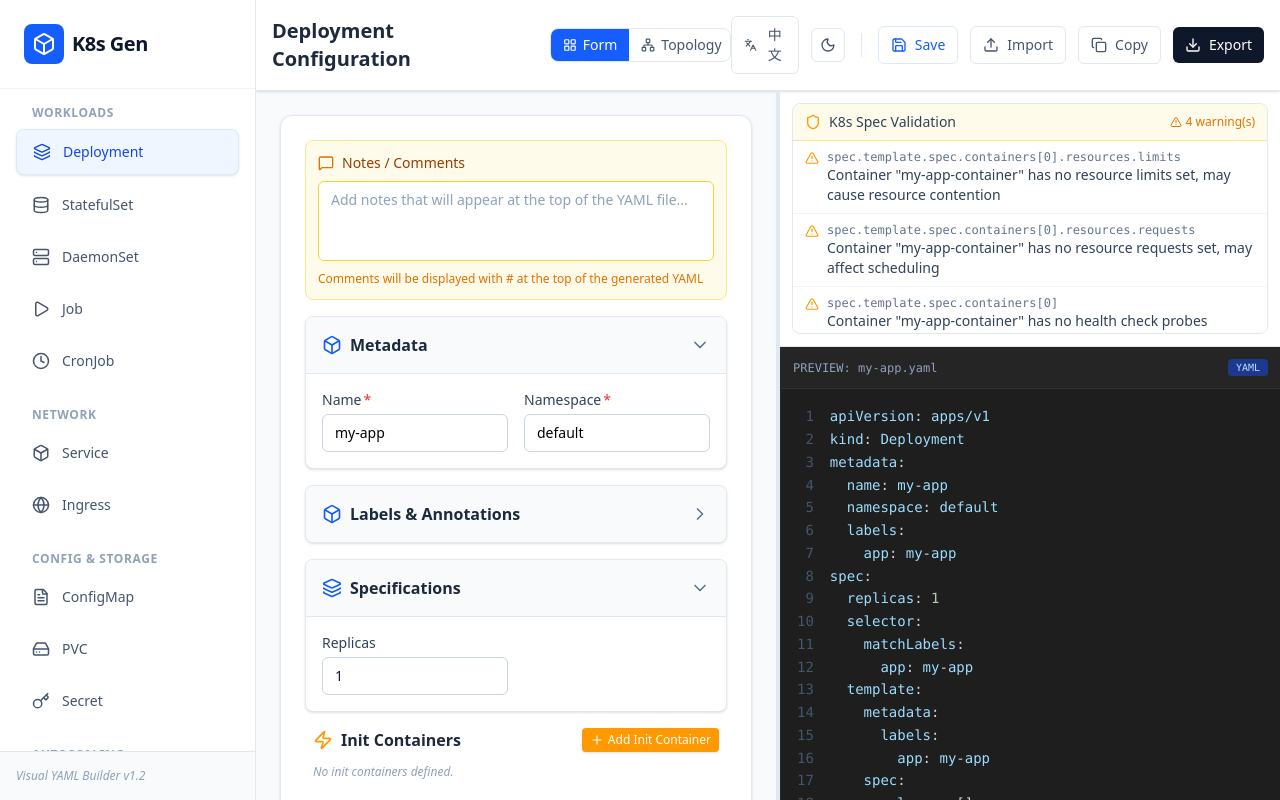
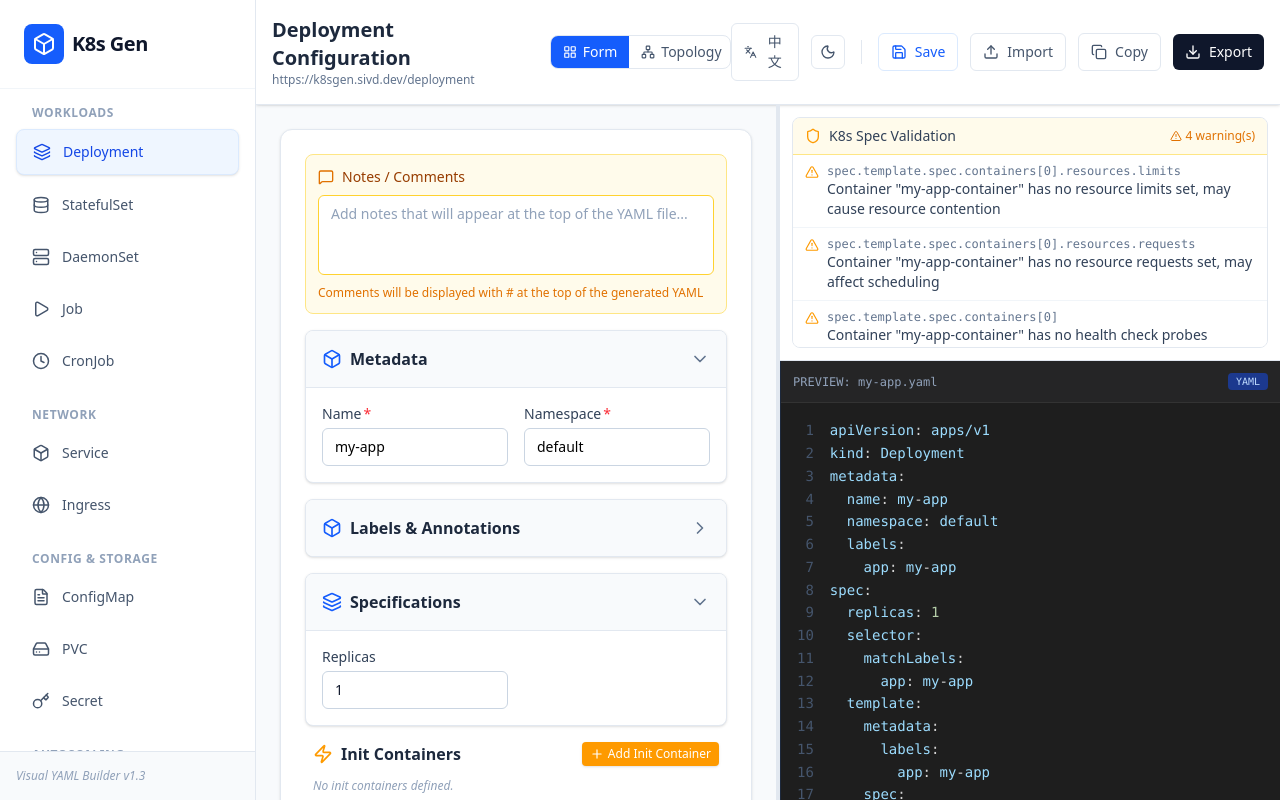
Before and after one commit to sivdead/k8s-yaml-visualizer-generator, a React (Vite) app: page /deployment in a window 1280 px wide. Built offline with nearby package versions, Linux system fonts and the light colour scheme.

Commit message:
feat(seo): implement client-side routing and dynamic metadata

```diff
--- a/package.json
+++ b/package.json
@@ -17,6 +17,8 @@
     "prism-react-renderer": "^2.3.1",
     "react": "^19.2.3",
     "react-dom": "^19.2.3",
+    "react-helmet-async": "^2.0.5",
+    "react-router-dom": "^7.13.0",
     "zod": "^4.3.5"
   },
   "devDependencies": {
--- a/src/App.tsx
+++ b/src/App.tsx
@@ -1,5 +1,7 @@
 
 import React, { useState, useEffect, useCallback } from 'react';
+import { Routes, Route, Navigate, useNavigate, useParams, useLocation, Link, NavLink } from 'react-router-dom';
+import { Helmet } from 'react-helmet-async';
 import { toYaml, downloadYaml, parseYaml } from './services/yamlUtils';
 import { defaultDeployment, defaultService, defaultConfigMap, defaultIngress, defaultPVC, defaultSecret, defaultCronJob, defaultJob, defaultDaemonSet, defaultStatefulSet, defaultHPA } from './services/templates';
 import { ResourceType, K8sResource } from './types';
@@ -23,6 +25,7 @@ import { ToastContainer } from './components/ToastContainer';
 import { TopologyView } from './components/topology';
 import { LanguageProvider, useLanguage } from './contexts/LanguageContext';
 import { AppContextProvider, useTheme, useToast } from './contexts/AppContext';
+import { Analytics } from '@vercel/analytics/react';
 import {
   Box,
   Layers,
@@ -60,12 +63,81 @@ interface SavedConfig {
 
 const STORAGE_KEY = 'k8s_generator_saved_configs';
 
+const VALID_TYPES: ResourceType[] = [
+  'deployment', 'service', 'configmap', 'ingress', 'pvc', 'secret',
+  'cronjob', 'job', 'daemonset', 'statefulset', 'hpa'
+];
+
+// Helper to get default data by type
+const getDefaultData = (type: ResourceType): K8sResource => {
+  switch (type) {
+    case 'deployment': return JSON.parse(JSON.stringify(defaultDeployment));
+    case 'service': return JSON.parse(JSON.stringify(defaultService));
+    case 'configmap': return JSON.parse(JSON.stringify(defaultConfigMap));
+    case 'ingress': return JSON.parse(JSON.stringify(defaultIngress));
+    case 'pvc': return JSON.parse(JSON.stringify(defaultPVC));
+    case 'secret': return JSON.parse(JSON.stringify(defaultSecret));
+    case 'cronjob': return JSON.parse(JSON.stringify(defaultCronJob));
+    case 'job': return JSON.parse(JSON.stringify(defaultJob));
+    case 'daemonset': return JSON.parse(JSON.stringify(defaultDaemonSet));
+    case 'statefulset': return JSON.parse(JSON.stringify(defaultStatefulSet));
+    case 'hpa': return JSON.parse(JSON.stringify(defaultHPA));
+    default: return JSON.parse(JSON.stringify(defaultDeployment));
+  }
+};
+
+const SeoHead = ({ type }: { type: ResourceType }) => {
+  const titles: Record<ResourceType, string> = {
+    deployment: 'Kubernetes Deployment YAML Generator',
+    service: 'Kubernetes Service YAML Generator',
+    configmap: 'Kubernetes ConfigMap Generator',
+    ingress: 'Kubernetes Ingress YAML Builder',
+    pvc: 'PersistentVolumeClaim (PVC) Generator',
+    secret: 'Kubernetes Secret YAML Generator',
+    cronjob: 'Kubernetes CronJob Scheduler Generator',
+    job: 'Kubernetes Job YAML Generator',
+    daemonset: 'Kubernetes DaemonSet Visual Builder',
+    statefulset: 'Kubernetes StatefulSet Generator',
+    hpa: 'HorizontalPodAutoscaler (HPA) Generator'
+  };
+
+  const descriptions: Record<ResourceType, string> = {
+    deployment: 'Create Kubernetes Deployment manifests instantly. Configure replicas, containers, probes, and labels visually.',
+    service: 'Generate K8s Service YAMLs. Support for ClusterIP, NodePort, LoadBalancer, and Headless services.',
+    configmap: 'Easily build ConfigMaps for your applications. Add key-value pairs and generate valid YAML.',
+    ingress: 'Visual Ingress builder. Configure paths, backends, and TLS settings for Nginx or Traefik.',
+    pvc: 'Generate PersistentVolumeClaim manifests. Specify storage classes, access modes, and size.',
+    secret: 'Securely generate Kubernetes Secrets (Opaque, Docker Registry) without base64 manual encoding.',
+    cronjob: 'Schedule tasks with K8s CronJob generator. Set cron schedules and job templates easily.',
+    job: 'Create one-off Kubernetes Jobs. Configure backoff limits, parallelism, and completions.',
+    daemonset: 'Build DaemonSet manifests to run pods on every node. Perfect for logging and monitoring agents.',
+    statefulset: 'Generate StatefulSet YAMLs for stateful applications. Configure volume claim templates.',
+    hpa: 'Configure HorizontalPodAutoscaler to automatically scale your pods based on CPU/Memory usage.'
+  };
+
+  return (
+    <Helmet>
+      <title>{titles[type] || 'K8s YAML Generator'}</title>
+      <meta name="description" content={descriptions[type] || 'Free online tool to generate Kubernetes YAML manifests instantly.'} />
+      <link rel="canonical" href={`https://k8sgen.sivd.dev/${type}`} />
+    </Helmet>
+  );
+};
+
 const AppContent = () => {
   const { t, language, setLanguage } = useLanguage();
   const { isDark, toggleTheme } = useTheme();
   const { addToast } = useToast();
-  const [resourceType, setResourceType] = useState<ResourceType>('deployment');
-  const [formData, setFormData] = useState<K8sResource>(defaultDeployment);
+
+  const navigate = useNavigate();
+  const location = useLocation();
+  const { type } = useParams<{ type: string }>();
+
+  // Validate type from URL or default to deployment
+  const resourceType = (VALID_TYPES.includes(type as ResourceType) ? type : 'deployment') as ResourceType;
+
+  // Form State
+  const [formData, setFormData] = useState<K8sResource>(() => getDefaultData(resourceType));
   const [yamlOutput, setYamlOutput] = useState('');
   const [copied, setCopied] = useState(false);
   const [savedConfigs, setSavedConfigs] = useState<SavedConfig[]>([]);
@@ -95,19 +167,36 @@ const AppContent = () => {
     setIsConfigsLoaded(true);
   }, []);
 
-  // Sync saved configs to localStorage (only after initial load)
+  // Sync saved configs to localStorage
   useEffect(() => {
     if (isConfigsLoaded) {
       localStorage.setItem(STORAGE_KEY, JSON.stringify(savedConfigs));
     }
   }, [savedConfigs, isConfigsLoaded]);
 
+  // Handle Route Changes & Data Loading
+  useEffect(() => {
+    if (location.state && location.state.loadFromConfig && location.state.data) {
+      // Logic for loading a saved config
+      setFormData(location.state.data);
+      if (location.state.name) setConfigName(location.state.name);
+      if (location.state.id) setEditingConfigId(location.state.id);
+      // Clear state to prevent persistence on refresh if desired?
+      // Actually keeping it is fine for reload
+    } else {
+      // Normal navigation - reset to defaults
+      setFormData(getDefaultData(resourceType));
+      setConfigName('');
+      setEditingConfigId(null);
+    }
+  }, [resourceType, location.state]);
+
   // Update YAML when form data changes
   useEffect(() => {
     setYamlOutput(toYaml(formData));
   }, [formData]);
 
-  // Handle window resize for responsive layout
+  // Handle window resize
   useEffect(() => {
     const handleResize = () => setIsDesktop(window.innerWidth >= 1024);
     window.addEventListener('resize', handleResize);
@@ -153,25 +242,6 @@ const AppContent = () => {
     };
   }, [isDragging, resize, stopResizing]);
 
-  const handleTypeChange = (type: ResourceType) => {
-    setResourceType(type);
-    setEditingConfigId(null);
-    setConfigName('');
-    switch (type) {
-      case 'deployment': setFormData(defaultDeployment); break;
-      case 'service': setFormData(defaultService); break;
-      case 'configmap': setFormData(defaultConfigMap); break;
-      case 'ingress': setFormData(defaultIngress); break;
-      case 'pvc': setFormData(defaultPVC); break;
-      case 'secret': setFormData(defaultSecret); break;
-      case 'cronjob': setFormData(defaultCronJob); break;
-      case 'job': setFormData(defaultJob); break;
-      case 'daemonset': setFormData(defaultDaemonSet); break;
-      case 'statefulset': setFormData(defaultStatefulSet); break;
-      case 'hpa': setFormData(defaultHPA); break;
-    }
-  };
-
   const handleCopy = () => {
     navigator.clipboard.writeText(yamlOutput);
     setCopied(true);
@@ -186,7 +256,6 @@ const AppContent = () => {
     if (!configName.trim()) return;
 
     if (editingConfigId) {
-      // Update existing config
       setSavedConfigs(savedConfigs.map(c =>
         c.id === editingConfigId
           ? {
@@ -200,7 +269,6 @@ const AppContent = () => {
       ));
       addToast(t.common.updated || 'Configuration updated', 'success');
     } else {
-      // Create new config
       const newConfig: SavedConfig = {
         id: Date.now().toString(),
         name: configName.trim(),
@@ -218,10 +286,15 @@ const AppContent = () => {
   };
 
   const loadConfig = (config: SavedConfig) => {
-    setResourceType(config.type);
-    setFormData(config.data);
-    setEditingConfigId(config.id);
-    setConfigName(config.name);
+    // Navigate to the correct route with state
+    navigate(`/${config.type}`, {
+      state: {
+        loadFromConfig: true,
+        data: config.data,
+        id: config.id,
+        name: config.name
+      }
+    });
   };
 
   const handleImport = (yamlContent: string) => {
@@ -249,8 +322,15 @@ const AppContent = () => {
       throw new Error(`Unsupported resource kind: ${parsed.kind}`);
     }
 
-    setResourceType(type);
-    setFormData(parsed);
+    // Must navigate to the new type's route, carrying the imported data
+    navigate(`/${type}`, {
+      state: {
+        loadFromConfig: true,
+        data: parsed,
+        id: null,
+        name: ''
+      }
+    });
   };
 
   const deleteConfig = (id: string, e: React.MouseEvent) => {
@@ -259,20 +339,24 @@ const AppContent = () => {
   };
 
   const NavItem = ({ type, label, icon: Icon }: { type: ResourceType; label: string; icon: any }) => (
-    <button
-      onClick={() => handleTypeChange(type)}
-      className={`w-full flex items-center gap-3 px-4 py-3 rounded-lg text-sm font-medium transition-all duration-200 ${resourceType === type
-        ? 'bg-blue-50 text-blue-700 shadow-sm border border-blue-100'
-        : 'text-slate-600 hover:bg-slate-100 hover:text-slate-900'
-        }`}
+    <NavLink
+      to={`/${type}`}
+      className={({ isActive }) => `
+        w-full flex items-center gap-3 px-4 py-3 rounded-lg text-sm font-medium transition-all duration-200
+        ${isActive
+          ? 'bg-blue-50 text-blue-700 shadow-sm border border-blue-100'
+          : 'text-slate-600 hover:bg-slate-100 hover:text-slate-900'
+        }
+      `}
     >
       <Icon size={18} />
       {label}
-    </button>
+    </NavLink>
   );
 
   return (
     <div className={`min-h-screen flex flex-col md:flex-row font-sans ${isDark ? 'bg-slate-900' : 'bg-slate-50'}`}>
+      <SeoHead type={resourceType} />
 
       {/* Sidebar */}
       <aside className={`w-full md:w-64 border-r flex-shrink-0 flex flex-col h-screen sticky top-0 ${isDark ? 'bg-slate-800 border-slate-700' : 'bg-white border-slate-200'}`}>
@@ -336,7 +420,7 @@ const AppContent = () => {
 
         <div className="p-4 border-t border-slate-200 bg-slate-50">
           <div className="text-xs text-slate-400 italic">
-            Visual YAML Builder v1.2
+            Visual YAML Builder v1.3
           </div>
         </div>
       </aside>
@@ -346,9 +430,17 @@ const AppContent = () => {
         {/* Header */}
         <header className={`border-b p-4 flex justify-between items-center shadow-sm z-10 flex-shrink-0 ${isDark ? 'bg-slate-800 border-slate-700' : 'bg-white border-slate-200'}`}>
           <div className="flex items-center gap-4">
-            <h1 className={`text-xl font-semibold capitalize ${isDark ? 'text-white' : 'text-slate-800'}`}>
-              {viewMode === 'form' ? `${t.nav[resourceType]} ${t.header.config}` : (language === 'zh' ? '资源拓扑' : 'Resource Topology')}
-            </h1>
+            <div className="flex flex-col">
+              <h1 className={`text-xl font-semibold capitalize ${isDark ? 'text-white' : 'text-slate-800'}`}>
+                {viewMode === 'form' ? `${t.nav[resourceType]} ${t.header.config}` : (language === 'zh' ? '资源拓扑' : 'Resource Topology')}
+              </h1>
+              {viewMode === 'form' && (
+                <span className="text-xs text-slate-500 hidden md:block">
+                  https://k8sgen.sivd.dev/{resourceType}
+                </span>
+              )}
+            </div>
+
             {/* View Mode Toggle */}
             <div className={`flex rounded-lg border overflow-hidden ${isDark ? 'border-slate-600' : 'border-slate-200'}`}>
               <button
@@ -477,8 +569,7 @@ const AppContent = () => {
             <TopologyView
               resources={savedConfigs.map(c => c.data)}
               onNodeClick={(resource, type) => {
-                setResourceType(type);
-                setFormData(resource);
+                navigate(`/${type}`, { state: { loadFromConfig: true, data: resource } });
                 setViewMode('form');
               }}
             />
@@ -543,12 +634,13 @@ const AppContent = () => {
   );
 };
 
-import { Analytics } from '@vercel/analytics/react';
-
 const App = () => (
   <AppContextProvider>
     <LanguageProvider>
-      <AppContent />
+      <Routes>
+        <Route path="/" element={<Navigate to="/deployment" replace />} />
+        <Route path="/:type" element={<AppContent />} />
+      </Routes>
       <ToastContainer />
       <Analytics />
     </LanguageProvider>
```
Also changed, not shown: src/index.tsx (+7 -1 lines), 2 other files (tests, documents, lock files or other folders).
